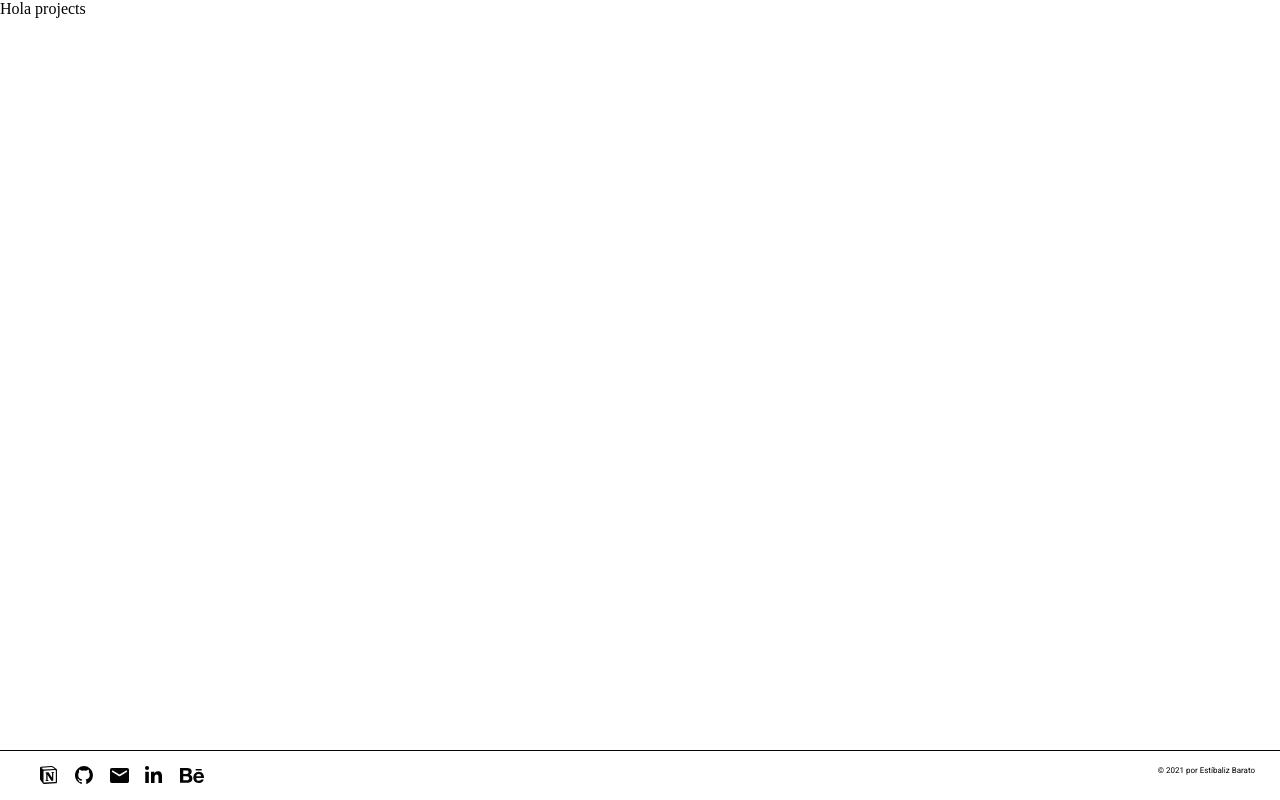
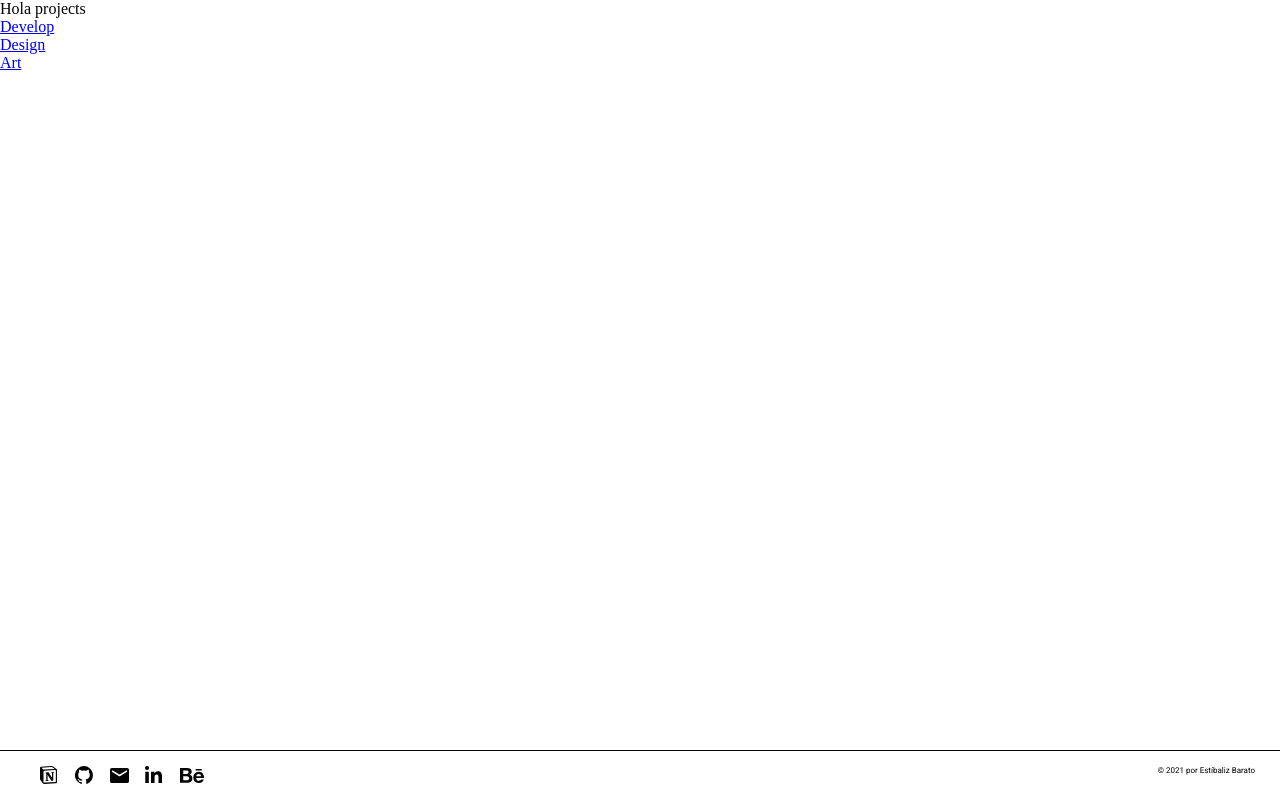
Before and after one commit to EstiBv/portfolio, a React (Create React App) app in the folder my-portfolio/: page /#/projects in a window 1280 px wide. Built offline with nearby package versions, Linux system fonts and the light colour scheme.

Commit message:
add routes projects

```diff
--- a/my-portfolio/src/App.js
+++ b/my-portfolio/src/App.js
@@ -6,6 +6,9 @@ import Projects from "./components/Projects";
 import Landing from "./components/Landing";
 // import Screen from "./components/Screen";
 import About from "./components/About";
+import Develop from "./components/subIndex.js/Develop";
+import Design from "./components/subIndex.js/Design";
+import Art from "./components/subIndex.js/Art";
 
 function App() {
   const [screenLanding, setScreenLanding] = useState(false);
@@ -34,6 +37,16 @@ function App() {
       <Route path="/about">
         <About></About>
       </Route>
+
+      <Route path="/project/develop">
+        <Develop />
+      </Route>
+      <Route path="/project/design">
+        <Design />
+      </Route>
+      <Route path="/project/art">
+        <Art />
+      </Route>
     </>
   );
 }
--- a/my-portfolio/src/components/Projects.js
+++ b/my-portfolio/src/components/Projects.js
@@ -1,19 +1,34 @@
 import React from "react";
-import { Route, Switch } from "react-router";
 import Develop from "./subIndex.js/Develop";
 import Design from "./subIndex.js/Design";
 import Art from "./subIndex.js/Art";
 import Footer from "./Footer";
+import { Link } from "react-router-dom";
 
 const Categories = () => {
   return (
     <>
       <div>Hola projects</div>
-      <Switch>
-        <Route path="/develop" component={Develop} />
-        <Route path="/design" component={Design} />
-        <Route path="/art" component={Art} />
-      </Switch>
+      <ul>
+        <li>
+          <Link to="/project/develop">
+            <Develop>Develop</Develop>
+          </Link>
+        </li>
+        <li>
+          {" "}
+          <Link to="/project/design">
+            <Design>Design</Design>
+          </Link>
+        </li>
+        <li>
+          {" "}
+          <Link to="/project/art">
+            <Art>Art</Art>
+          </Link>
+        </li>
+      </ul>
+
       <Footer />
     </>
   );
--- a/my-portfolio/src/stylesheets/Landing.scss
+++ b/my-portfolio/src/stylesheets/Landing.scss
@@ -37,7 +37,7 @@
   &__menu {
     background-color: $color-white;
     display: flex;
-    cursor: pointer;
+
     &-list {
       list-style: none;
       list-style-type: none;
@@ -46,6 +46,7 @@
       grid-template-columns: repeat(3, 1fr);
       grid-template-rows: repeat(5, 1fr);
       grid-gap: 5px;
+
       // &-projectsLink {
       //   text-decoration: none;
       // }
@@ -61,6 +62,7 @@
         width: 25px;
         grid-column: 2;
         grid-row: 2;
+
         &-link {
           color: $color-primary;
           font-family: "Roboto", sans-serif;
```
Also changed, not shown: my-portfolio/src/assets/images/faviconicons.png (added), 1 other file (tests, documents, lock files or other folders).
